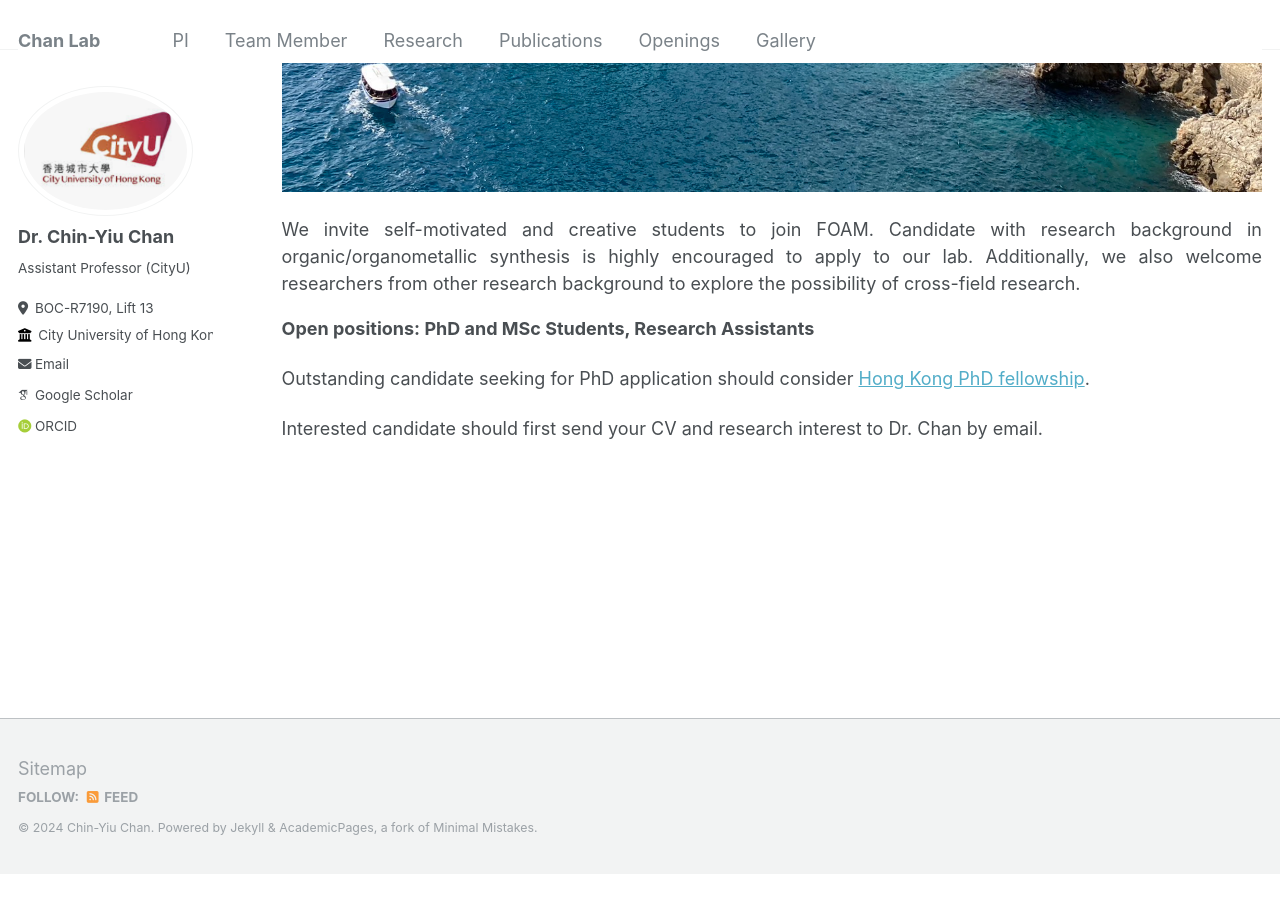
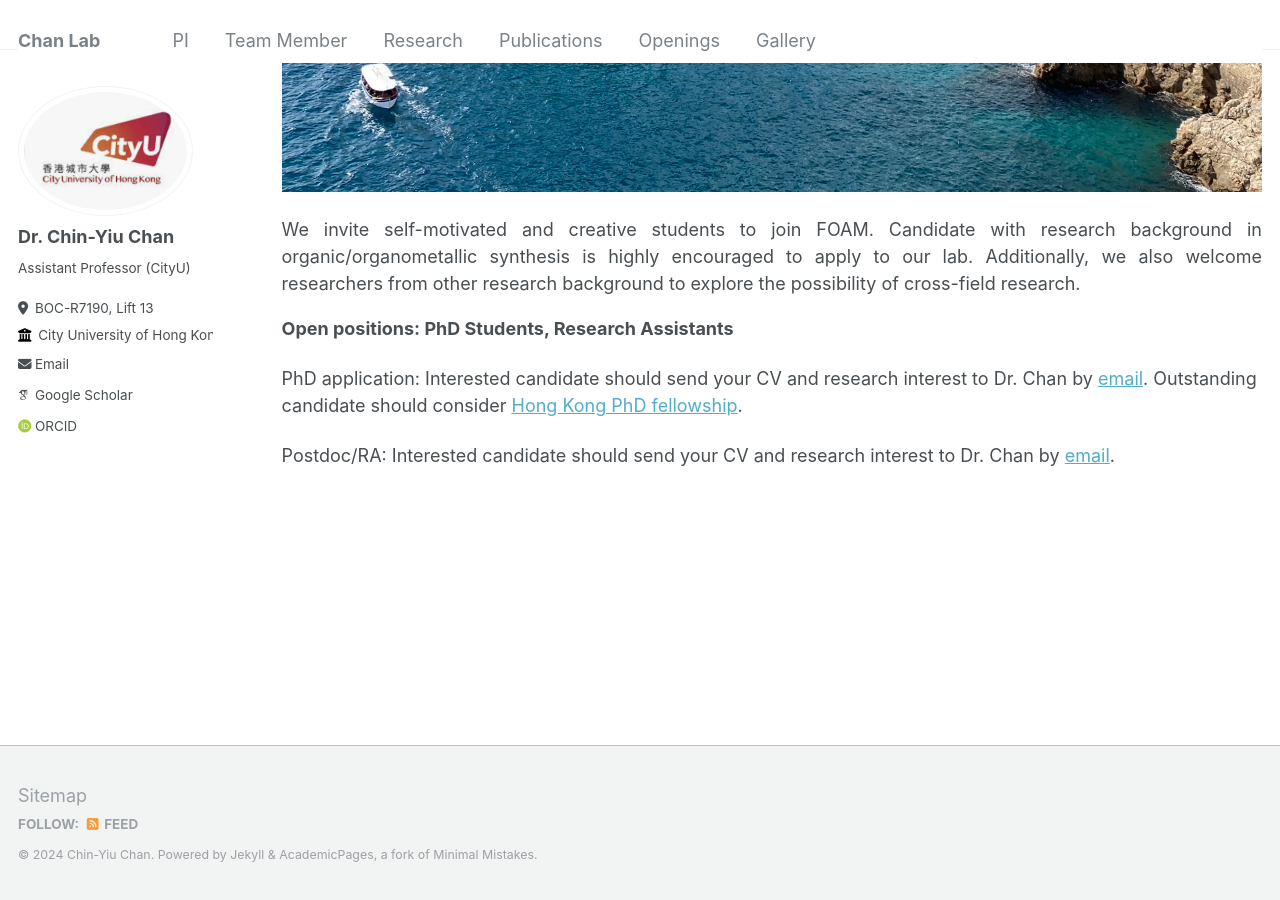
Before and after one commit to cychan-chem/chinychan.github.io, a Jekyll site: the page built from _pages/Open position.md, in a window 1280 px wide and 900 px high, scrolled down 702 px. Built offline with Jekyll 4.4.1, drawn with Linux system fonts in a browser that asks for light colours; some web fonts are replaced; before the commit the page ends 1575 px from its top, so only the background shows below that.

Commit message:
Update Open position.md

```diff
--- a/_pages/Open position.md
+++ b/_pages/Open position.md
@@ -14,8 +14,8 @@ redirect_from:
 <div style="text-align: justify">
 We invite self-motivated and creative students to join FOAM. Candidate with research background in organic/organometallic synthesis is highly encouraged to apply to our lab. Additionally, we also welcome researchers from other research background to explore the possibility of cross-field research.
 </div>
-<b>Open positions:  PhD and MSc Students, Research Assistants</b>
+<b>Open positions:  PhD Students, Research Assistants</b>
 
-Outstanding candidate seeking for PhD application should consider [Hong Kong PhD fellowship](https://www.cityu.edu.hk/pg/hong-kong-phd-fellowship-scheme).
+PhD application: Interested candidate should send your CV and research interest to Dr. Chan by [email](chinychan2@cityu.edu.hk). Outstanding candidate should consider [Hong Kong PhD fellowship](https://www.cityu.edu.hk/pg/hong-kong-phd-fellowship-scheme).
 
-Interested candidate should first send your CV and research interest to Dr. Chan by email.
+Postdoc/RA: Interested candidate should send your CV and research interest to Dr. Chan by [email](chinychan2@cityu.edu.hk).
```
